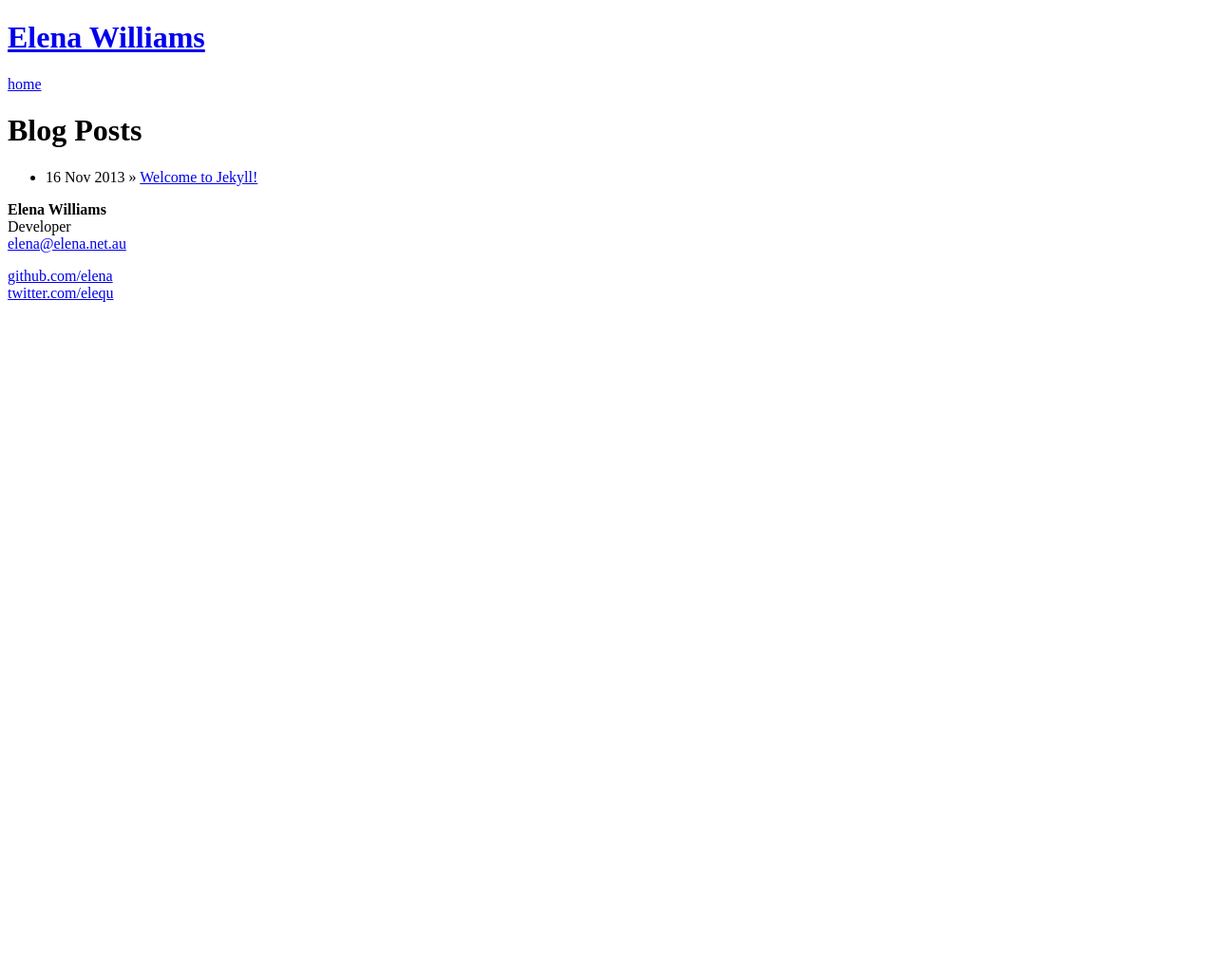
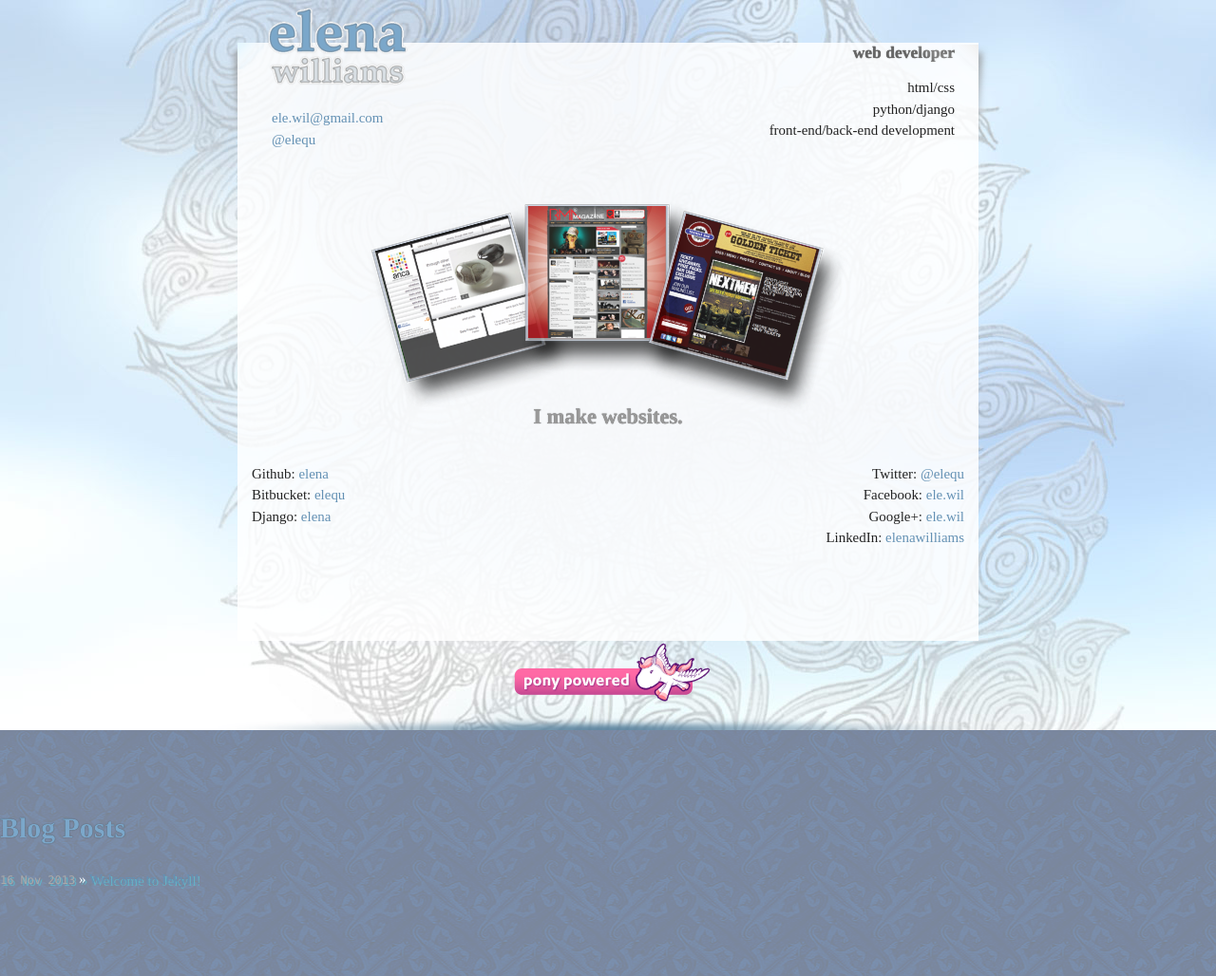
Before and after one commit to elena/elena.github.io, a Jekyll site: the page built from index.html, in a window 1280 px wide. Shown: the whole page at 95% size. Built offline with Jekyll 4.4.1, drawn with Linux system fonts in a browser that asks for light colours; nearby versions of some CDN libraries; some web fonts are replaced; Markdown is read by kramdown in place of the engine named in the settings; before the commit the page ends 900 px from its top, so only the background shows below that.

Commit message:
Work on layout default html.

```diff
--- a/_layouts/default.html
+++ b/_layouts/default.html
@@ -3,42 +3,120 @@
     <head>
         <meta charset="utf-8">
         <meta http-equiv="X-UA-Compatible" content="IE=edge,chrome=1">
-        <title>{{ page.title }}</title>
+        <title>{{ page.title }} .. Elena Williams | web developer</title>
         <meta name="viewport" content="width=device-width">
 
+	<link href='http://fonts.googleapis.com/css?family=Roboto:400,700' rel='stylesheet' type='text/css'>
+	<link href='http://fonts.googleapis.com/css?family=Roboto+Condensed:400,700' rel='stylesheet' type='text/css'>
+
         <!-- syntax highlighting CSS -->
-        <link rel="stylesheet" href="/css/syntax.css">
+        <link rel="stylesheet" href="/static/css/syntax.css">
 
         <!-- Custom CSS -->
-        <link rel="stylesheet" href="/css/main.css">
+        <link href="/static/css/main.css" rel="stylesheet">
 
+	<!-- <link href="/static/css/css.css" rel="stylesheet" type="text/css"> -->
+	<!--[if lt IE 9]>
+	    <script src="//html5shim.googlecode.com/svn/trunk/html5.js"></script>
+	<![endif]-->
     </head>
     <body>
 
         <div class="site">
-          <div class="header">
-            <h1 class="title"><a href="/">{{ site.name }}</a></h1>
-            <a class="extra" href="/">home</a>
-          </div>
 
+<div id="ct">
+    <img id="crl" src="/static/img/crl.png" alt="">
+	<header id="hr">
+      <div class="lt">
+        <a href="#"><img id="ea" src="/static/img/elena.png" alt="Elena Williams" border="0"></a>
+	    <p id="tc">
+          <a href="mailto:ele.wil@gmail.com">ele.wil@gmail.com</a><br>
+          <a href="http://twitter.com/elequ/" target="_blank">@elequ</a>
+        </p>
+      </div>
+
+      <div id="tt">
+	    <h3><strong>web developer</strong></h3>
+	    <p>html/css<br>
+	      python/django<br>
+	      front-end/back-end development</p>
+      </div>
+    <img id="crr" src="/static/img/crr.png" alt="">
+    </header>
+
+
+  	<div id="cn">
+
+<section id="pr">
+	<div style="margin-left: 100px;">
+<a href="http://anca.net.au/" target="_blank"><img id="test1" class="fi" src="/static/img/5.png" style="-webkit-transform: rotate(-15deg); "></a>
+<a href="http://bmamag.com/" target="_blank"><img id="test2" class="fi fj" src="/static/img/2.png"></a>
+<a href="http://transitbar.com.au/" target="_blank"><img id="test3" class="fi fj" src="/static/img/10.png" style="-webkit-transform: rotate(15deg); "></a></div>
+    </section></div>
+	<h2 class="mw">I make websites.</h2>
+
+<br />
+
+<p class="left">
+  Github: <a href="http://github.com/elena/" target="_blank">elena</a><br />
+  Bitbucket: <a href="https://bitbucket.org/elequ/" target="_blank">elequ</a><br />
+  Django: <a href="https://people.djangoproject.com/elena/" target="_blank">elena</a>
+</p>
+<p class="right">
+  Twitter: <a href="https://twitter.com/elequ" target="_blank">@elequ</a><br />
+  Facebook: <a href="https://www.facebook.com/ele.wil" target="_blank">ele.wil</a><br />
+  Google+: <a href="https://plus.google.com/108075055789690211194/" target="_blank">ele.wil</a><br />
+  LinkedIn: <a href="http://www.linkedin.com/in/elenawilliams" target="_blank">elenawilliams</a>
+</p>
+
+<br />
+<br />
+<br />
+<!-- <hr style="clear:both;"> -->
+
+	</div><!-- END cn -->
+<!-- END ct -->
+
+<center>
+<div id="surprise" style="display: none; ">
+    <footer>
+      <a href="http://djangoproject.com">Django - The webframework for ponies with magical powers</a>
+    </footer>
+</div>
+<div id="pony_power"> &nbsp;
+    <img onclick="$('#surprise').toggle(); $('#pony_power').toggle():" src="/static/img/django_pony_powered.png" width="210" height="65" alt="pony powered" title="click me! click me! click me!!">
+</div>
+</center>
+
+<div id="fs">&nbsp;</div>
+<footer id="ft">
+<p>&nbsp;</p>
           {{ content }}
+<p>&nbsp;</p>
+</footer>
 
-          <div class="footer">
-            <div class="contact">
-              <p>
-                <strong>Elena Williams</strong><br />
-                Developer<br />
-                <a href="mailto:elena@elena.net.au">elena@elena.net.au</a>
-              </p>
-            </div>
-            <div class="contact">
-              <p>
-                <a href="https://github.com/elena" target="_blank">github.com/elena</a><br />
-                <a href="https://twitter.com/elequ" target="_blank">twitter.com/elequ</a><br />
-              </p>
-            </div>
-          </div>
-        </div>
+<script src="//ajax.googleapis.com/ajax/libs/jquery/1.6.4/jquery.min.js" type="text/javascript"></script>
+<script type="text/javascript" src="/static/js/EventHelpers.js"></script>
+<script type="text/javascript" src="/static/js/cssQuery-p.js"></script>
+<script type="text/javascript" src="/static/js/sylvester.js"></script>
+<script type="text/javascript" src="/static/js/cssSandpaper.js"></script><style type="text/css">.cssSandpaper-initiallyHidden { visibility: hidden;} </style>
+<script type="text/javascript" src="/static/js/jqueryrotate.js"></script>
+<script type="text/javascript">
+$(document).ready(function(){
+  $("#test1").rotate(-15);
+  $("#test3").rotate(15);
+  $('')
+});
+</script>
+<script>
+  (function(i,s,o,g,r,a,m){i['GoogleAnalyticsObject']=r;i[r]=i[r]||function(){
+  (i[r].q=i[r].q||[]).push(arguments)},i[r].l=1*new Date();a=s.createElement(o),
+  m=s.getElementsByTagName(o)[0];a.async=1;a.src=g;m.parentNode.insertBefore(a,m)
+  })(window,document,'script','//www.google-analytics.com/analytics.js','ga');
+
+  ga('create', 'UA-45876614-1', 'elena.github.io');
+  ga('send', 'pageview');
+</script>
 
     </body>
 </html>
```
